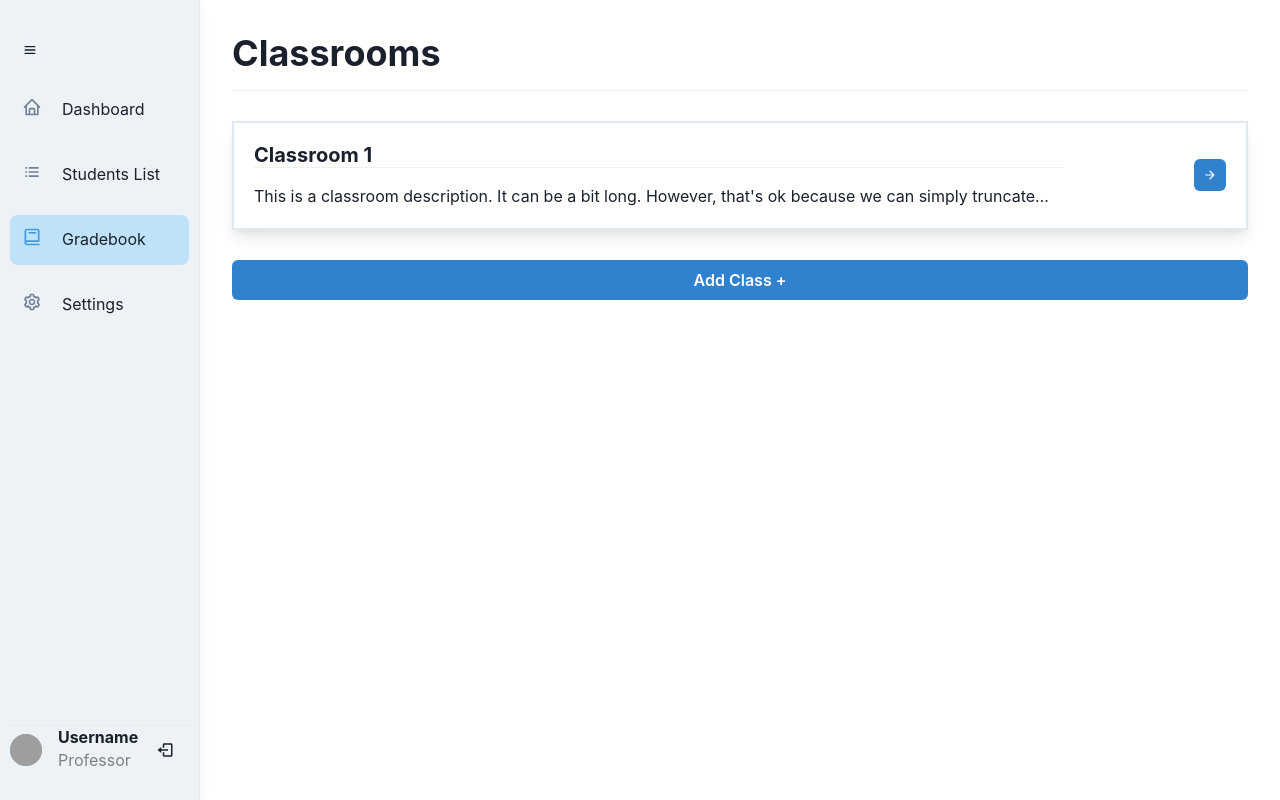
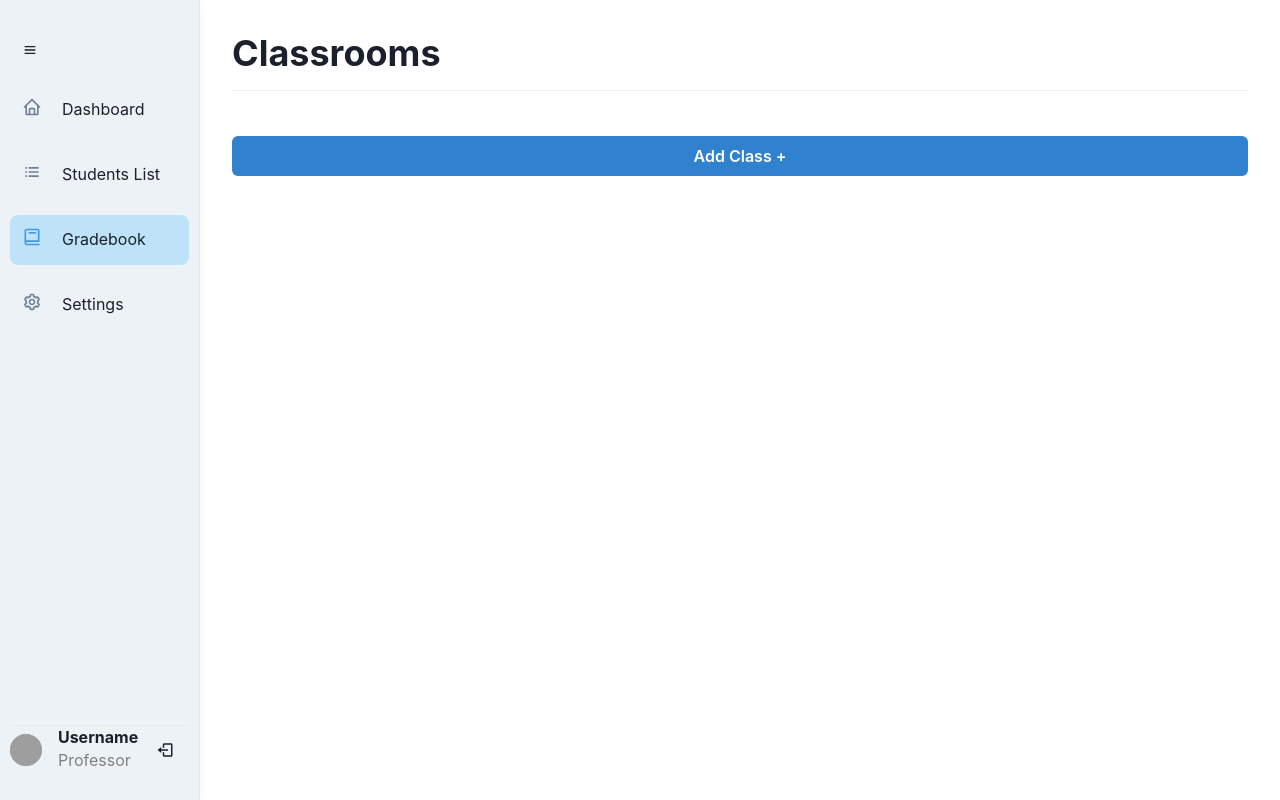
Before and after one commit to Xyloidzzz/SeniorProject2022, a Next.js app: page /classlist in a window 1280 px wide. Built offline with nearby package versions, Linux system fonts and the light colour scheme; grey boxes are pictures that could not be loaded.

Commit message:
classroom button now working

```diff
--- a/src/components/ClassTable.js
+++ b/src/components/ClassTable.js
@@ -23,7 +23,8 @@ import {
   Input,
 } from '@chakra-ui/react'
 import NextLink from 'next/link'
-import React, { createContext, useState } from "react";
+import React, { useState } from "react";
+
 
 
 const ClassTable = ({ ...rest }) => {
--- a/src/components/ClassroomListMain.js
+++ b/src/components/ClassroomListMain.js
@@ -9,8 +9,45 @@ import {
 } from '@chakra-ui/react'
 import { BiPlus } from 'react-icons/bi'
 import ClassBlock from '@/components/ClassBlock'
+import React from 'react'
+import { useControllableState } from '@chakra-ui/react'
+
 
 const ClassroomListMain = () => {
+  const cl = [];
+  var classr;
+
+  const [value, setValue] = React.useState(0)
+
+  const [internalValue, setInternalValue] = useControllableState({
+    value,
+    onChange: setValue,
+  })
+
+
+  /*if(cl.length == 0){
+    cl[0] = internalValue
+  }
+  else{
+  for(let i =0; i<cl.length;i++){
+    if(cl[i] == null){
+    cl[i] = internalValue;
+    }
+    else{
+      continue;
+    }
+  }
+}*/
+for(let i = 0; i < internalValue; i++){
+  classr = 'Classroom'+(i+1);
+  cl[i] = <ClassBlock
+  title={classr}
+  description="This is a classroom description. It can be a bit long. However, that's ok because we can simply truncate this."
+  link='/classroom'
+/> ;
+}
+
+
   return (
     <Flex width='full' height='full' p='8' mx='auto'>
       <Box flex='1' width='full'>
@@ -18,14 +55,10 @@ const ClassroomListMain = () => {
           <Heading width='full'>Classrooms</Heading>
           <Divider />
           <Spacer />
-          <ClassBlock
-            title='Classroom 1'
-            description="This is a classroom description. It can be a bit long. However, that's ok because we can simply truncate this."
-            link='/classroom'
-          />
+          {cl}
           <Spacer />
           {/* TODO: FIX THIS DAMN BUTTON STRETCH????? LEFT ALIGN PLEASE FUTURE ME */}
-          <Button mt={4} colorScheme='blue'>
+          <Button mt={4} colorScheme='blue' onClick={() => setInternalValue(value+1)}>
             Add Class +
           </Button>
         </VStack>
--- a/src/pages/classroom.js
+++ b/src/pages/classroom.js
@@ -2,6 +2,7 @@ import { Flex, Box } from '@chakra-ui/react'
 import HeadInfo from '@/components/HeadInfo.js'
 import SideBar from '@/components/SideBar'
 import ClassroomMain from '@/components/ClassroomMain'
+import ClassroomListMain from '@/components/ClassroomListMain'
 
 export default function classroom({ column, rows }) {
   return (
@@ -11,7 +12,7 @@ export default function classroom({ column, rows }) {
         <SideBar />
       </Box>
       <Box width='full' flex='16'>
-        <ClassroomMain title='Classroom 1' />
+        <ClassroomMain title= 'Class' />
       </Box>
     </Flex>
   )
```
